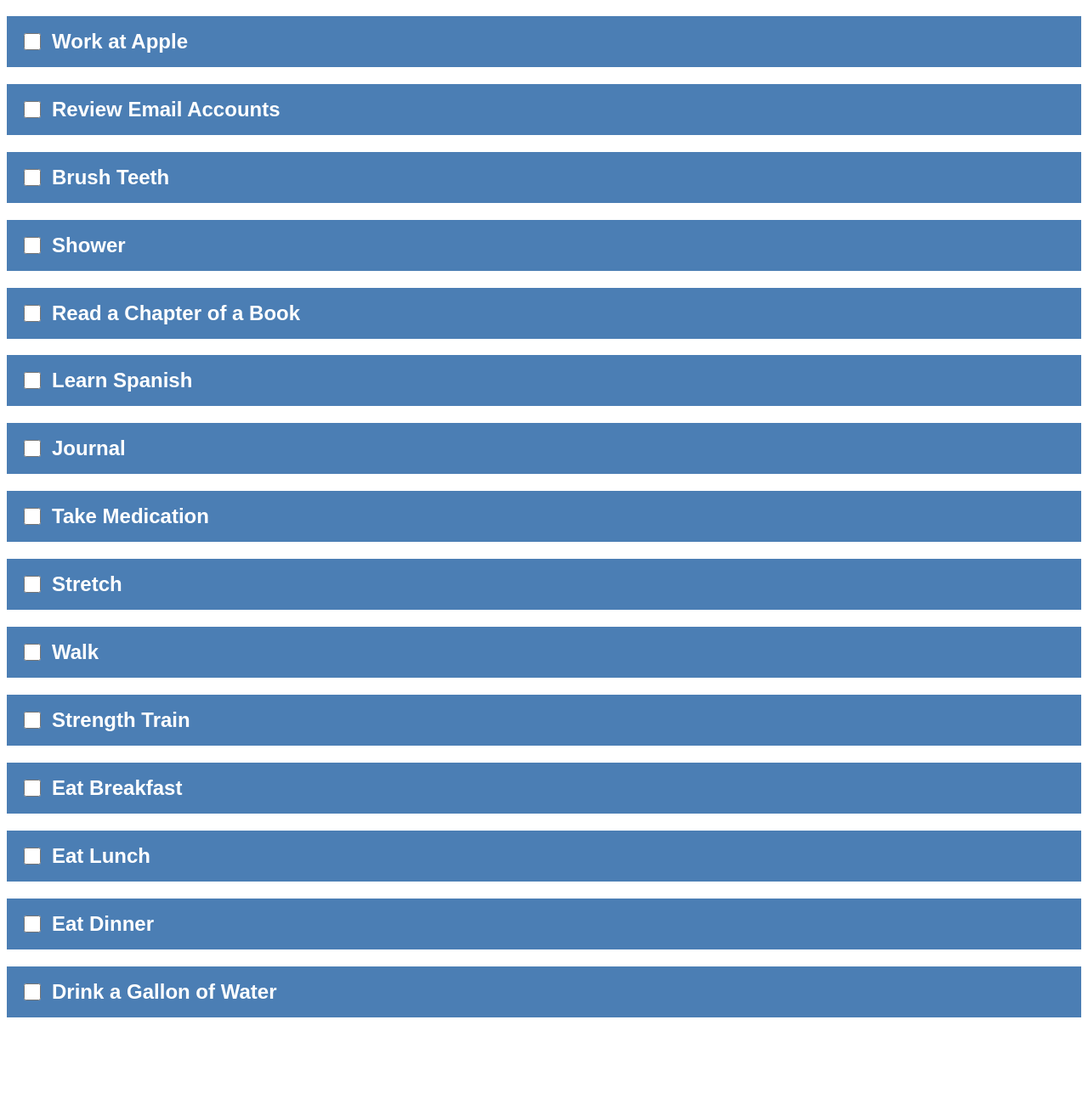
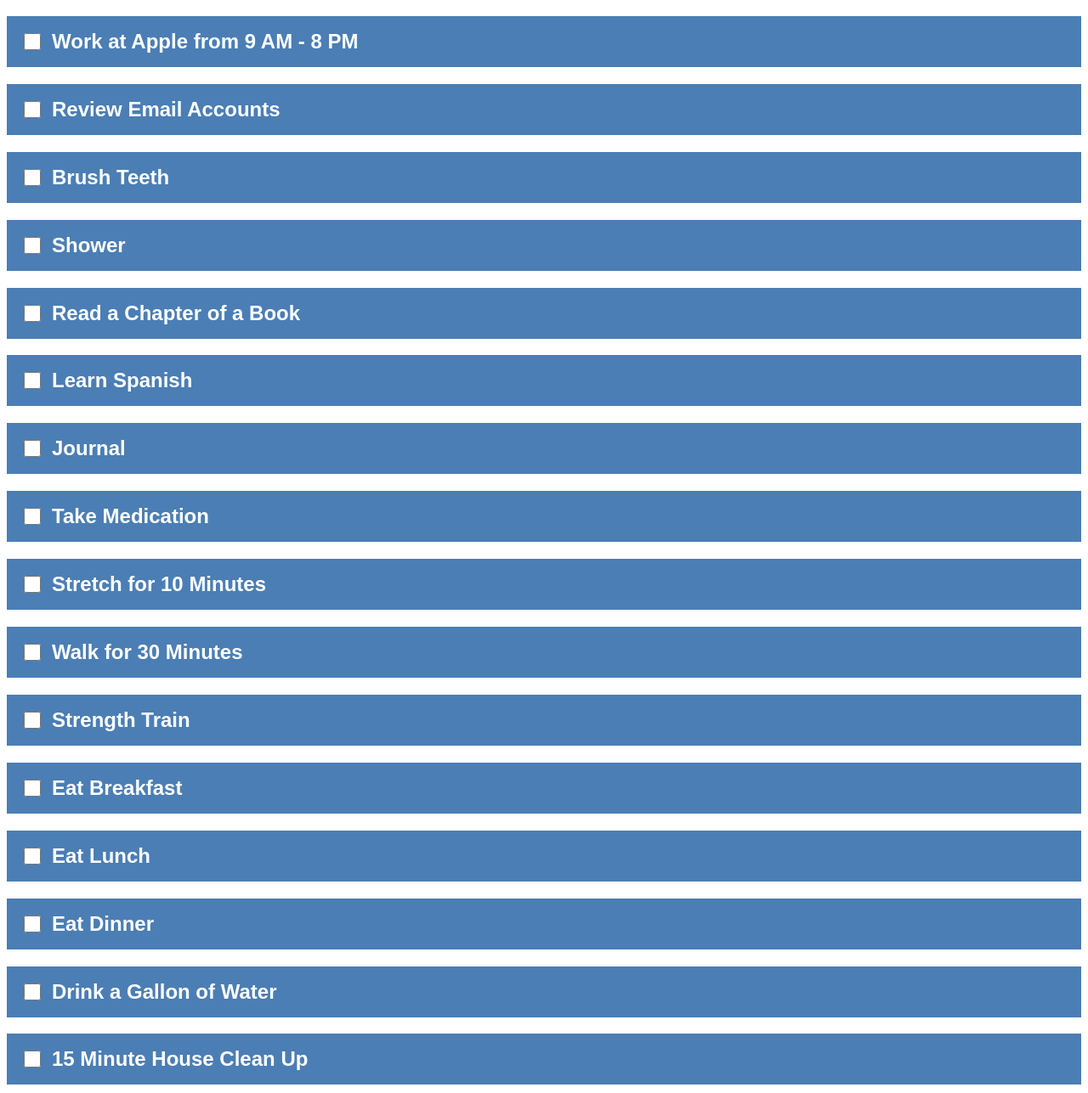
Before and after one commit to nadineherrera/monday, a plain HTML site: page index.html in a window 1280 px wide. Shown: the part 92-1379 px from the top of the page at 85% size. Before the commit the page ends 1300 px from the top, so only its background shows below. Drawn offline with Linux system fonts and the light colour scheme.

Commit message:
Update index.html

```diff
--- a/index.html
+++ b/index.html
@@ -39,7 +39,7 @@
     <h1>🌜 My Monday Task List 🌛</h1>
     <h2>
       <input type="checkbox" />
-      Work at Apple
+      Work at Apple from 9 AM - 8 PM
     </h2>
     <h2>
       <input type="checkbox" />
@@ -71,11 +71,11 @@
     </h2>
     <h2>
       <input type="checkbox" />
-      Stretch
+      Stretch for 10 Minutes
     </h2>
     <h2>
       <input type="checkbox" />
-      Walk
+      Walk for 30 Minutes
     </h2>
     <h2>
       <input type="checkbox" />
@@ -97,5 +97,9 @@
       <input type="checkbox" />
       Drink a Gallon of Water
     </h2>
+    <h2>
+      <input type="checkbox" />
+      15 Minute House Clean Up
+    </h2>
   </body>
 </html>
```
